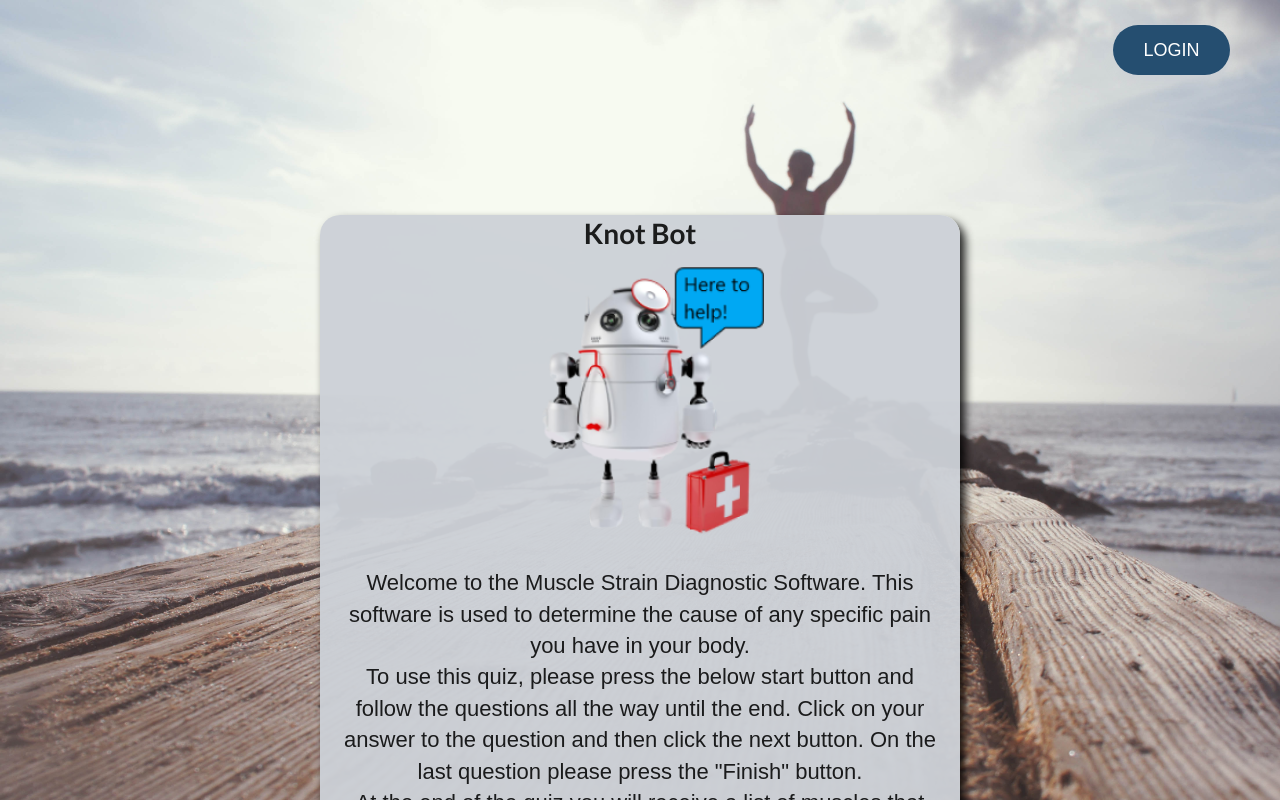
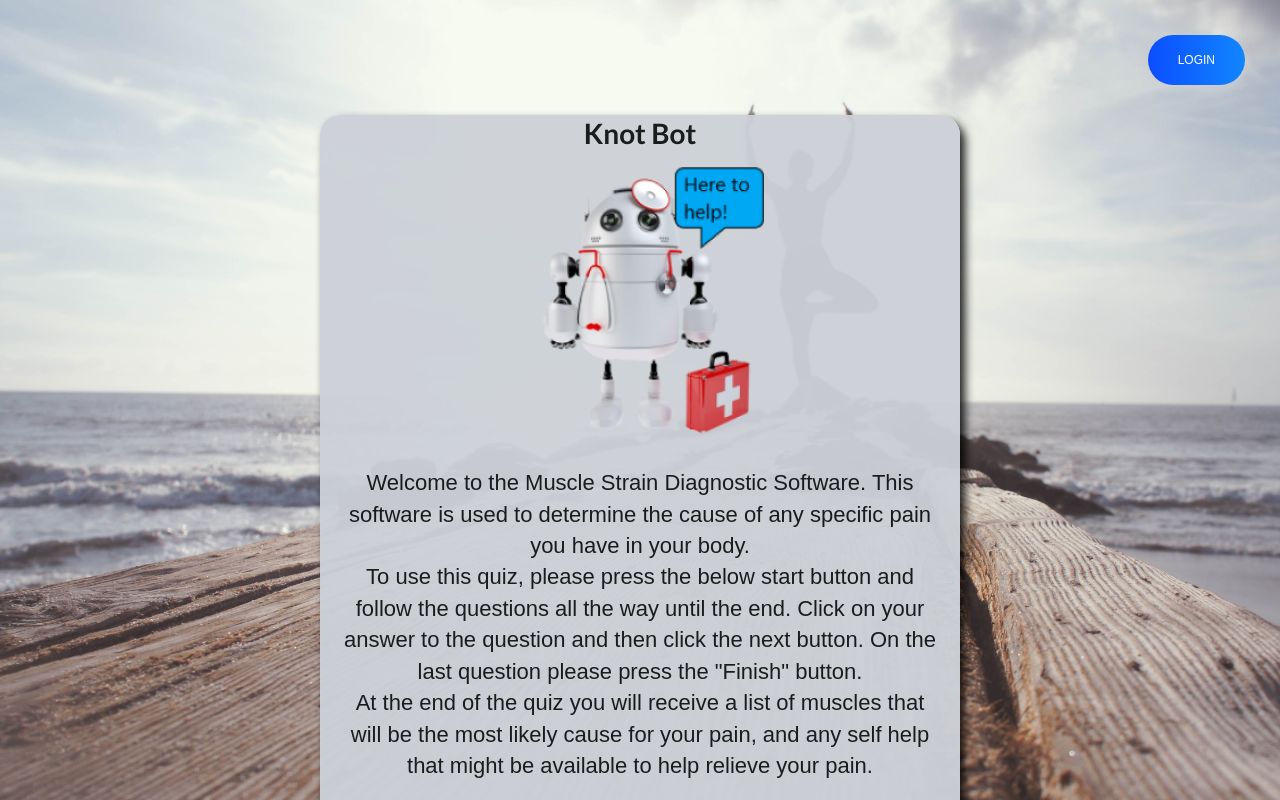
Before and after one commit to lachydriver/knotspot, a React (Create React App) app: page / in a window 1280 px wide. Shown: the top 800 px of the page. Built offline with nearby package versions, Linux system fonts and the light colour scheme.

Commit message:
Update Home.js

```diff
--- a/src/components/Home.js
+++ b/src/components/Home.js
@@ -9,7 +9,7 @@
     return (
 
       <div className="homepage">
-            <Link to="/login" className="login-button">
+            <Link to="/login" className="profile-button retakebutton">
             Login
             </Link>
 
```
